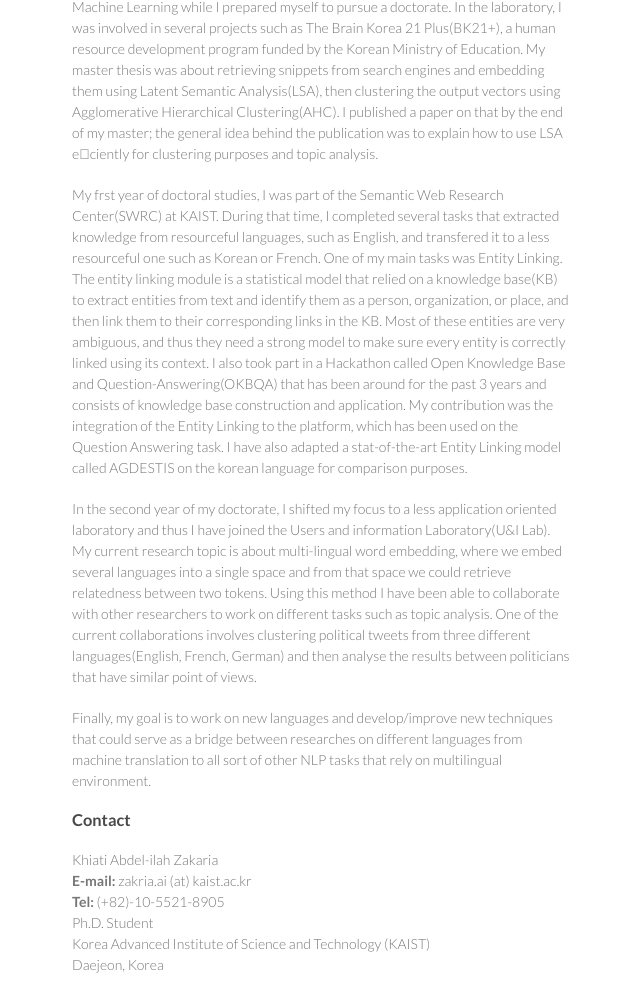
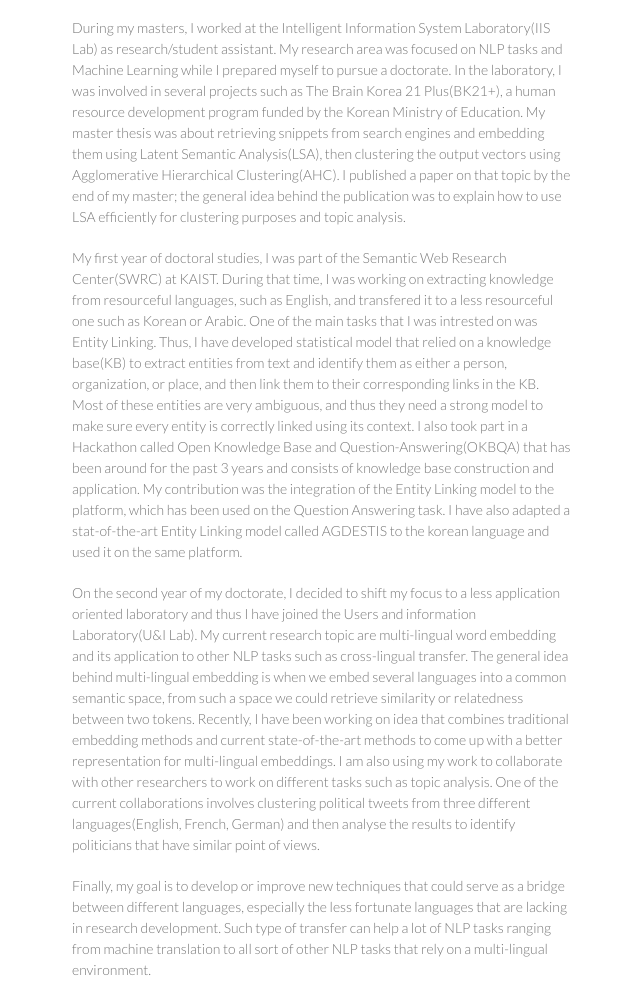
Before and after one commit to yoonhwa-kim/yoonhwa-kim.github.io, a plain HTML site: page index.html in a window 1280 px wide. Shown: the part 2143-3126 px from the top of the page, without its empty margins (498-1138 px from the left). Drawn offline with Linux system fonts and the light colour scheme.

Commit message:
Update index.html

```diff
--- a/index.html
+++ b/index.html
@@ -105,6 +105,9 @@
       <h3>Publications</h3>
       <ol class="sparse-list">
         <li>
+          "AWS-SGNS: A Simple extension to Skip-Gram Model using Dice Aligner to find an adequate window size for multi-lingual embedding", <b>Work in progerss</b>, intended to be published on EMNLP 2018.
+        </li>
+        <li>
           "Agglomerative Hierarchical Clustering for Information Retrieval Using Latent Semantic Index". <b>Ms. Thesis</b>, Korea University, 2014.<br />
         </li>
         <li>
@@ -161,29 +164,32 @@
         NLP tasks and Machine Learning while I prepared myself to pursue a doctorate. In the laboratory, I was involved in several projects such as The Brain
         Korea 21 Plus(BK21+), a human resource development program funded by the Korean Ministry of Education.
         My master thesis was about retrieving snippets from search engines and embedding them using Latent Semantic Analysis(LSA), then clustering the
-        output vectors using Agglomerative Hierarchical Clustering(AHC). I published a paper on that by the end of my master; the general idea behind the
-        publication was to explain how to use LSA e􀃕ciently for clustering purposes and topic analysis.
+        output vectors using Agglomerative Hierarchical Clustering(AHC). I published a paper on that topic by the end of my master; the general idea behind the
+        publication was to explain how to use LSA efficiently for clustering purposes and topic analysis.
       </p>
       <p>
-  			My frst year of doctoral studies, I was part of the Semantic Web Research Center(SWRC) at KAIST. During that time, I completed several tasks that
-        extracted knowledge from resourceful languages, such as English, and transfered it to a less resourceful one such as Korean or French. One of my main
-        tasks was Entity Linking. The entity linking module is a statistical model that relied on a knowledge base(KB) to extract entities from text and identify
-        them as a person, organization, or place, and then link them to their corresponding links in the KB. Most of these entities are very ambiguous, and thus
+  			My first year of doctoral studies, I was part of the Semantic Web Research Center(SWRC) at KAIST. During that time, I was working on
+        extracting knowledge from resourceful languages, such as English, and transfered it to a less resourceful one such as Korean or Arabic. One of the main
+        tasks that I was intrested on was Entity Linking. Thus, I have developed statistical model that relied on a knowledge base(KB) to extract entities from text and identify
+        them as either a person, organization, or place, and then link them to their corresponding links in the KB. Most of these entities are very ambiguous, and thus
         they need a strong model to make sure every entity is correctly linked using its context. I also took part in a Hackathon called Open Knowledge Base and
         Question-Answering(OKBQA) that has been around for the past 3 years and consists of knowledge base construction and application. My contribution
-        was the integration of the Entity Linking to the platform, which has been used on the Question Answering task. I have also adapted a stat-of-the-art
-        Entity Linking model called AGDESTIS on the korean language for comparison purposes.
+        was the integration of the Entity Linking model to the platform, which has been used on the Question Answering task. I have also adapted a stat-of-the-art
+        Entity Linking model called AGDESTIS to the korean language and used it on the same platform.
       </p>
       <p>
-        In the second year of my doctorate, I shifted my focus to a less application oriented laboratory and thus I have joined the Users and information
-        Laboratory(U&I Lab). My current research topic is about multi-lingual word embedding, where we embed several languages into a single space and
-        from that space we could retrieve relatedness between two tokens. Using this method I have been able to collaborate with other researchers to work on
+        On the second year of my doctorate, I decided to shift my focus to a less application oriented laboratory and thus I have joined the Users and information
+        Laboratory(U&I Lab). My current research topic are multi-lingual word embedding and its application to other NLP tasks such as cross-lingual transfer.
+        The general idea behind multi-lingual embedding is when we embed several languages into a common semantic space,
+        from such a space we could retrieve similarity or relatedness between two tokens. Recently, I have been working on idea that combines traditional embedding methods and current state-of-the-art methods to come up with a better representation for multi-lingual embeddings. I am also using my work to collaborate with other researchers to work on
         different tasks such as topic analysis. One of the current collaborations involves clustering political tweets from three different languages(English,
-        French, German) and then analyse the results between politicians that have similar point of views.
+        French, German) and then analyse the results to identify politicians that have similar point of views.
       </p>
       <p>
-        Finally, my goal is to work on new languages and develop/improve new techniques that could serve as a bridge between researches on different
-        languages from machine translation to all sort of other NLP tasks that rely on multilingual environment.
+        Finally, my goal is to develop or improve new techniques that could serve as a bridge between different
+        languages, especially the less fortunate languages that are lacking in research development. Such type of
+        transfer can help a lot of NLP tasks ranging from machine translation to all sort of other NLP tasks that
+        rely on a multi-lingual environment.
       </p>
 
       <h3>Contact</h3>
```
